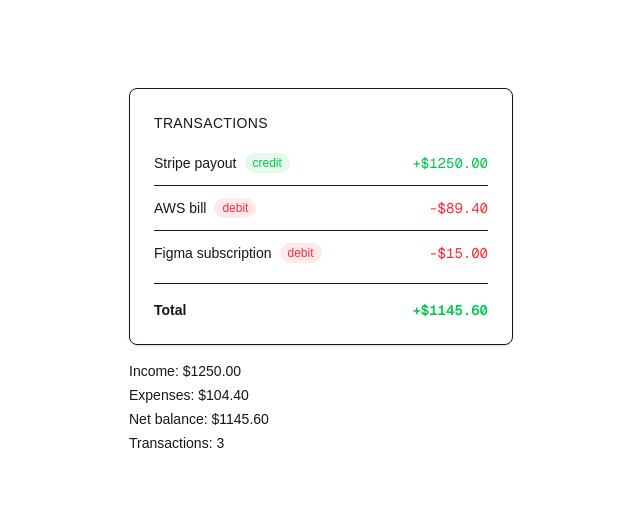
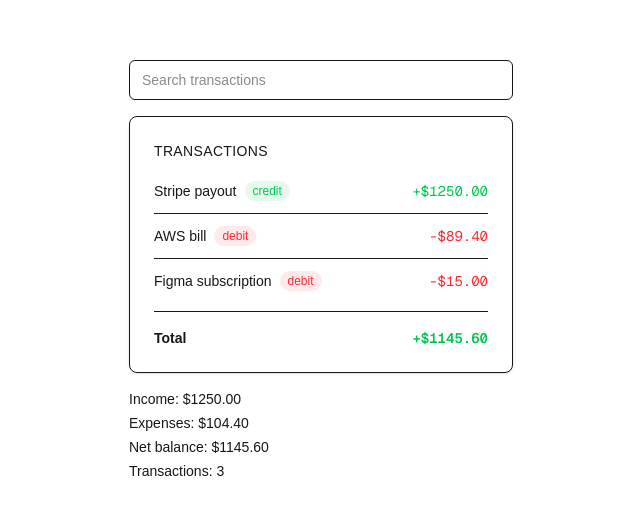
Before and after one commit to LongTangGithub/noma, a Next.js app: page / in a window 1280 px wide. Shown: the part 130-644 px from the top of the page, without its empty margins (319-959 px from the left). Built offline with nearby package versions, Linux system fonts and the light colour scheme.

Commit message:
feat(ui): create SearchBar component to filter user input

```diff
--- a/app/page.tsx
+++ b/app/page.tsx
@@ -1,5 +1,9 @@
+"use client";
+
 import { TransactionList } from "@/components/TransactionList";
 import { useMetrics } from "@/hooks/useMetrics";
+import { useState } from "react";
+import { SearchBar } from "@/components/SearchBar";
 
 const MOCK_TRANSACTIONS = [
   { id: "1", description: "Stripe payout",   amount: 1250.00, type: "credit" as const, date: "2026-06-25" },
@@ -9,12 +13,20 @@ const MOCK_TRANSACTIONS = [
 ];
 
 export default function Home() {
-  const { totalIncome, totalExpenses, netBalance, transactionCount } = useMetrics(MOCK_TRANSACTIONS);
+  const [query , setQuery] = useState("");
+
+  const filtered = MOCK_TRANSACTIONS.filter(transaction =>
+    transaction.description.toLowerCase().includes(query.toLowerCase())
+  );
+
+  const { totalIncome, totalExpenses, netBalance, transactionCount } = useMetrics(filtered);
+
 
   return (
     <main className="min-h-screen flex items-center justify-center p-8">
       <div className="w-full max-w-sm flex flex-col gap-4">
-        <TransactionList transactions={MOCK_TRANSACTIONS} />
+        <SearchBar onSearch={setQuery} />
+        <TransactionList transactions={filtered} />
 
         <div className="text-sm text-muted-foreground space-y-1">
           <p>Income: ${totalIncome?.toFixed(2)}</p>
--- /dev/null
+++ b/components/SearchBar.tsx
@@ -0,0 +1,44 @@
+"use client";
+
+import { useState } from "react";
+import { Input } from "@/components/ui/input";
+
+/**
+ * A controlled input that filters the transaction list as the user types
+ * This component uses closures -- the event handler closes over setQuery
+ */
+
+// The parent controls what happens with the search value;
+// SearchBar just calls the callback
+type Props = {
+    // onSearch is a callback function. Pass it a search query (text). It does something. Returns nothing.
+    onSearch: (query: string) => void;
+};
+
+export function SearchBar({ onSearch }: Props) {
+    const [query, setQuery] = useState('');
+
+    // useState track the input value locally, call `onSearch` on every change
+    const handleChange = (e: React.ChangeEvent<HTMLInputElement>) => {
+        setQuery(e.target.value);
+        onSearch(e.target.value);
+    }
+
+    return (
+        <Input
+            value={query}
+            onChange={handleChange}
+            placeholder="Search transactions"
+        />
+    )
+}
+
+/**
+ * Stripe's transaction search, Linear's issue filter, Github's file finder
+ *
+ * The closure is what makes the handler "remember" `setQuery` and `onSearch` without
+ * those being passed as arguments every time
+ *
+ * React.ChangeEvent<HTMLInputElement> =
+ * "when user types in input field, this event fires w/ the new value in e.target.value"
+ */
```
